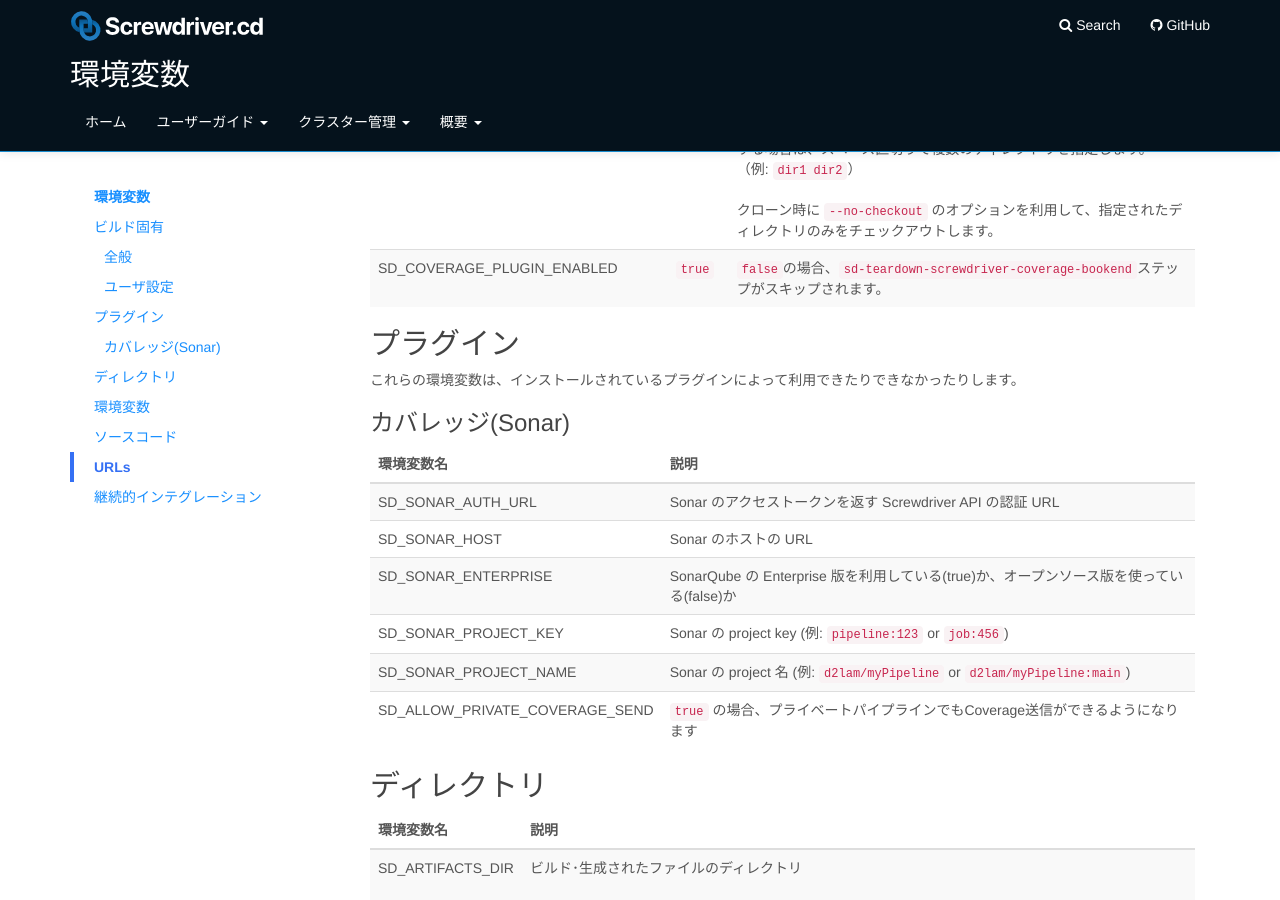
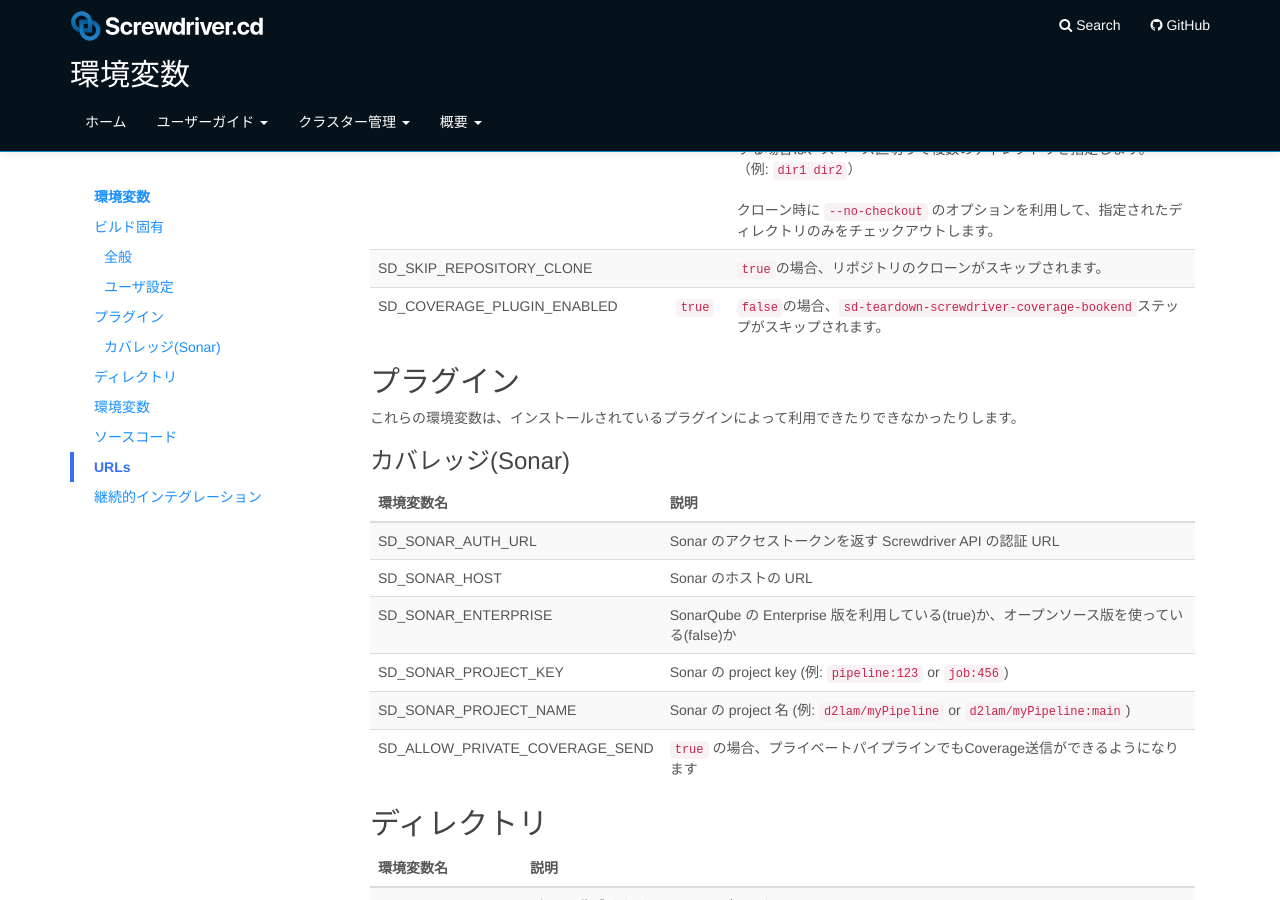
Before and after one commit to screwdriver-cd/guide, a Jekyll site: the page built from docs/ja/user-guide/environment-variables.md, in a window 1280 px wide and 900 px high, scrolled down 2190 px. Built offline with Jekyll 4.4.1, drawn with Linux system fonts in a browser that asks for light colours.

Commit message:
feat(3333): Add SD_SKIP_REPOSITORY_CLONE environment variable

```diff
--- a/docs/ja/user-guide/environment-variables.md
+++ b/docs/ja/user-guide/environment-variables.md
@@ -81,6 +81,7 @@ Screwdriver はビルドの過程で利用できる環境変数をエクスポ
 | GIT_SHALLOW_CLONE_SINCE |  | 指定した日時から始まる履歴の一部でShallow cloneします。設定されている場合、`GIT_SHALLOW_CLONE_DEPTH`よりも優先されます。<br><br>`--shallow-since`を利用しており、絶対年代(例: `2019-04-01`)と相対年代(例: `4 weeks ago`)が設定できます。 |
 | GIT_SHALLOW_CLONE_SINGLE_BRANCH |  | `true`の場合、shallow cloneの際に`--single-branch`オプションを使います。それ以外の場合、`--no-single-branch`オプションが使われます。 |
 | GIT_SPARSE_CHECKOUT_PATH |  | この環境変数が設定されていると、リポジトリのクローン時にScrewdriverはsparse checkoutを実行します。複数ディレクトリを指定する場合は、スペース区切りで複数のディレクトリを指定します。 （例: `dir1 dir2`）<br><br> クローン時に `--no-checkout` のオプションを利用して、指定されたディレクトリのみをチェックアウトします。 |
+| SD_SKIP_REPOSITORY_CLONE | | `true`の場合、リポジトリのクローンがスキップされます。 |
 | SD_COVERAGE_PLUGIN_ENABLED | `true` | `false`の場合、`sd-teardown-screwdriver-coverage-bookend`ステップがスキップされます。 |
 
 ## プラグイン
```
Also changed, not shown: docs/user-guide/environment-variables.md (+1 -0 lines).
